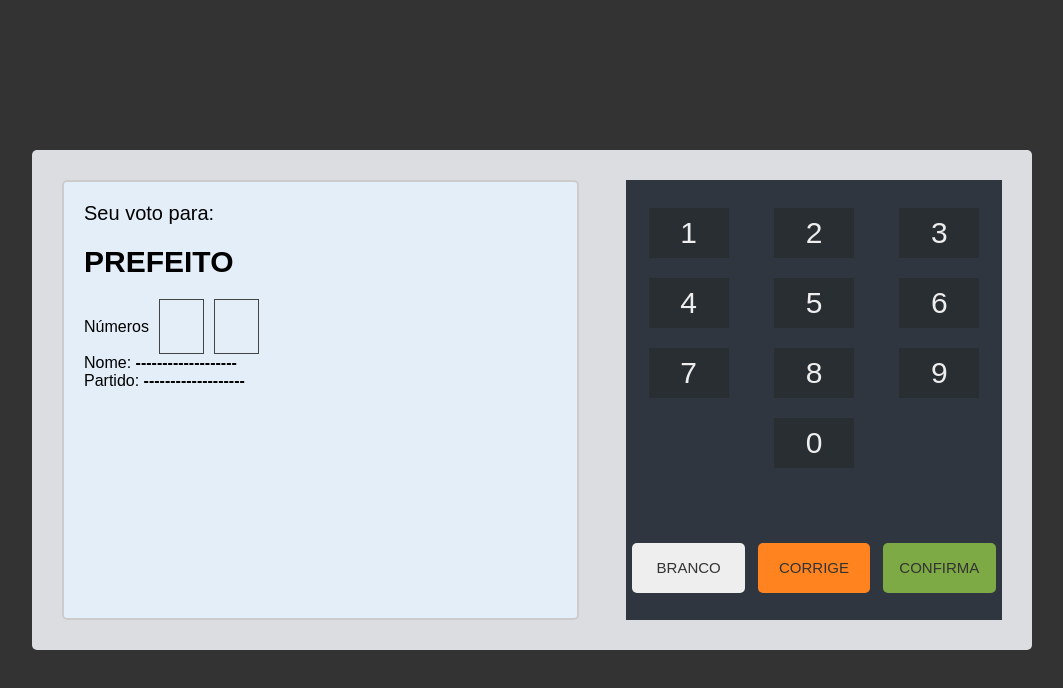
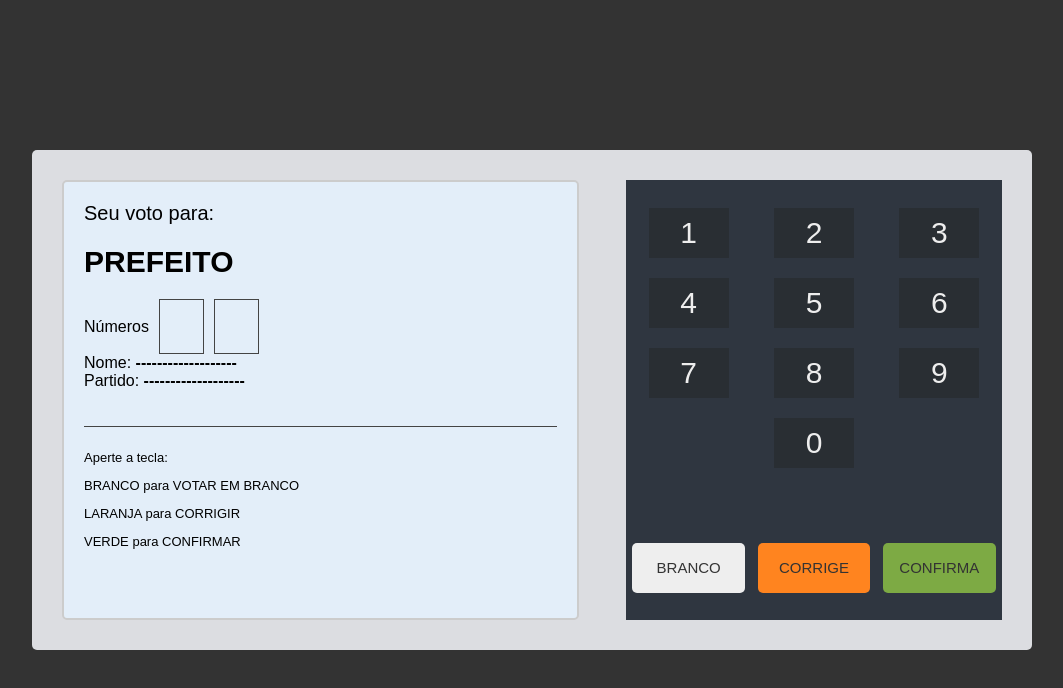
Before and after one commit to JrzenonDev/voting-machine, a Vue app: page / in a window 1280 px wide. Shown: the top 688 px of the page, without its empty margins (108-1171 px from the left). Built offline with nearby package versions, Linux system fonts and the light colour scheme.

Commit message:
create methods, clean advanced screen

```diff
--- a/src/App.vue
+++ b/src/App.vue
@@ -9,6 +9,8 @@
       />
       <Teclado
         :adicionarNumero="adicionarNumero"
+        :corrigir="corrigir"
+        :confirmar="confirmar"
       />
     </div>
   </div>
@@ -55,6 +57,30 @@ export default {
        partido: 'Voto nulo',
        imagem: ''
       }
+    },
+    corrigir() {
+      this.limpar();
+    },
+    limpar() {
+      this.candidato = {};
+      this.numeroVoto = '';
+    },
+    confirmar() {
+      if (this.numeroVoto.length < this.quantidadeNumeros) {
+        return false;
+      }
+
+      return this.avancarTela();
+    },
+    avancarTela() {
+      if(this.tela == 'prefeito') {
+        this.tela = 'vereador';
+        this.quantidadeNumeros = 5;
+        console.log('tela: ', this.tela);
+        return this.limpar();
+      }
+
+      this.tela = 'fim';
     }
   },
   data() {
@@ -68,24 +94,24 @@ export default {
           "01":{
             "nome": "Ash",
             "partido": "Pokemon",
-            "imagem": "/assets/images/ash.png"
+            "imagem": "https://raw.githubusercontent.com/william-costa/wdev-urna-eletronica-resources/master/images/ash.png"
           },
           "08":{
             "nome": "Vegeta",
             "partido": "Dragon Ball",
-            "imagem": "/assets/images/vegeta.png"
+            "imagem": "https://raw.githubusercontent.com/william-costa/wdev-urna-eletronica-resources/master/images/vegeta.png"
           }
         },
         "vereador":{
           "01234":{
             "nome": "Pikachu",
             "partido": "Pokemon",
-            "imagem": "/assets/images/pikachu.png"
+            "imagem": "https://raw.githubusercontent.com/william-costa/wdev-urna-eletronica-resources/master/images/pikachu.png"
           },
           "08001":{
             "nome": "Goku",
             "partido": "Dragon Ball",
-            "imagem": "/assets/images/goku.png"
+            "imagem": "https://raw.githubusercontent.com/william-costa/wdev-urna-eletronica-resources/master/images/goku.png"
           }
         }
       }
--- a/src/components/Teclado.vue
+++ b/src/components/Teclado.vue
@@ -30,8 +30,8 @@
 
     <div class="urna-teclado-acoes">
       <button class="btn-branco">BRANCO</button>
-      <button class="btn-corrige">CORRIGE</button>
-      <button class="btn-confirma">CONFIRMA</button>
+      <button class="btn-corrige" @click="corrigir()">CORRIGE</button>
+      <button class="btn-confirma" @click="confirmar">CONFIRMA</button>
     </div>
 
   </div>
@@ -42,7 +42,9 @@
 export default {
   name: 'Teclado',
   props: {
-    adicionarNumero: Function
+    adicionarNumero: Function,
+    corrigir: Function,
+    confirmar: Function
   }
 }
 </script>
--- a/src/components/Tela.vue
+++ b/src/components/Tela.vue
@@ -6,7 +6,6 @@
       <div class="urna-tela-voto-textos">
         <div class="urna-tela-voto-titulo">Seu voto para:</div>
         <div class="urna-tela-voto-tipo">{{tela}}</div>
-      </div>
 
         <div class="urna-tela-voto-numeros">
           Números
@@ -25,12 +24,17 @@
           Partido: <strong>{{ candidato.partido ? candidato.partido : '-------------------' }}</strong>
         </div>
 
-      <div class="urna-tela-voto-imagem">
+      </div>
 
+      <div v-if="candidato.imagem" class="urna-tela-voto-imagem">
+        <img :src="candidato.imagem">
       </div>
 
       <div class="urna-tela-voto-instrucoes">
-
+        <p>Aperte a tecla:</p>
+        <p>BRANCO para VOTAR EM BRANCO</p>
+        <p>LARANJA para CORRIGIR</p>
+        <p>VERDE para CONFIRMAR</p>
       </div>
 
     </div>
@@ -55,6 +59,7 @@
 </script>
 
 <style scoped>
+
   .urna-tela {
     width: 55%;
     height: 100%;
@@ -63,6 +68,17 @@
     border: 2px solid var(--light-border-color);
     padding: 20px;
     color: var(--dark-color-dark);
+  }
+
+  .urna-tela-voto {
+    display: flex;
+    flex-wrap: wrap;
+    width: 100%;
+    height: 100%;
+  }
+
+  .urna-tela-voto-textos {
+    flex: 1;
   }
 
   .urna-tela-voto-titulo {
@@ -91,4 +107,17 @@
     align-items: center;
     font-size: 30px;
   }
+
+  .urna-tela-voto-imagem img {
+    width: 110px;
+    height: 150px;
+    border: 1px solid var(--dark-border-color);
+  }
+
+  .urna-tela-voto-instrucoes {
+    width: 100%;
+    border-top: 1px solid var(--dark-border-color);
+    font-size: 13px;
+    padding-top: 10px;
+  }
 </style>
```
Lines whose indentation alone changed are shown as unchanged.
